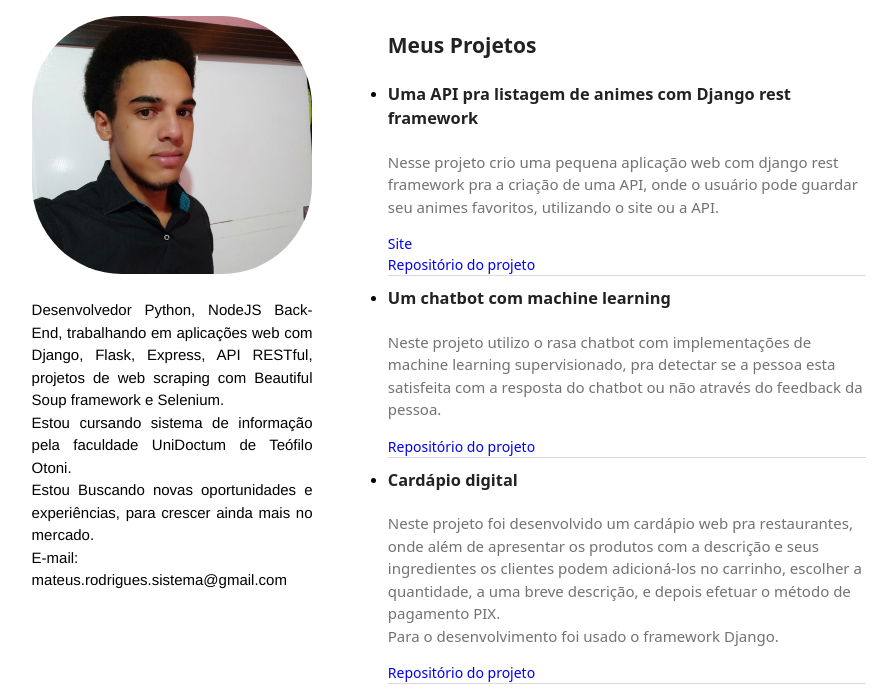
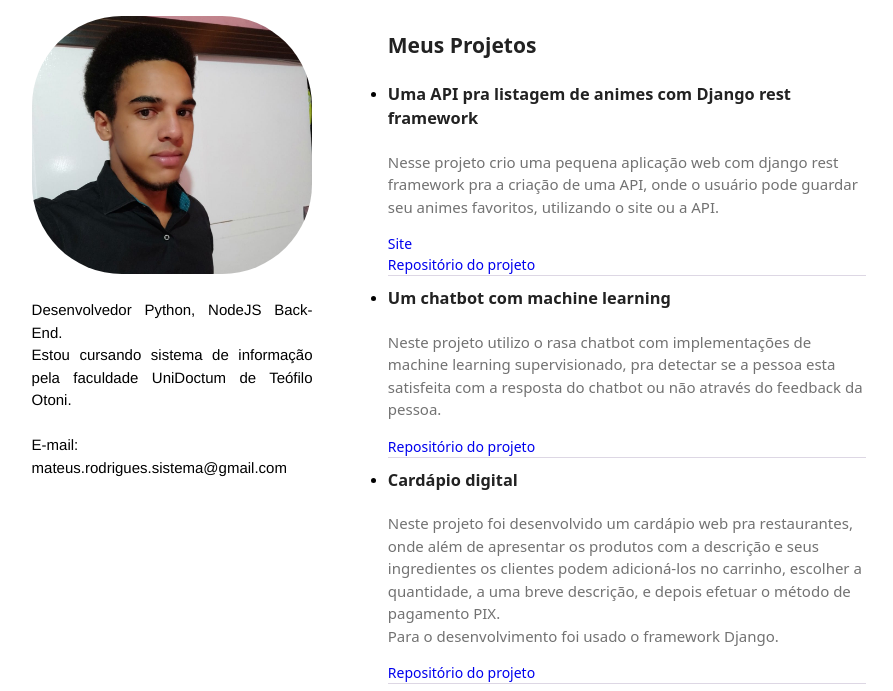
Before and after one commit to mateus-rodriguess/Portfolio, a plain HTML site: page index.html in a window 1280 px wide. Shown: the part 99-790 px from the top of the page, without its empty margins (196-1089 px from the left). Drawn offline with Linux system fonts and the light colour scheme.

Commit message:
Update index.html

```diff
--- a/index.html
+++ b/index.html
@@ -35,13 +35,10 @@
         <div class="perfil">
             <img src="img/perfil-mateus-rodrigues.jpeg" title="Mateus Rodigues ">
             <p class="info">
-                Desenvolvedor Python, NodeJS Back-End, trabalhando em aplicações web com Django, Flask, Express,
-                API RESTful, projetos de web scraping com Beautiful Soup framework e Selenium.
+                Desenvolvedor Python, NodeJS Back-End.
                 <br>
                 Estou cursando sistema de informação pela faculdade UniDoctum de Teófilo Otoni.
                 <br>
-                Estou Buscando novas oportunidades e experiências, para crescer
-                ainda mais no mercado.
                 <br>
                 E-mail: mateus.rodrigues.sistema@gmail.com
             </p>
```
